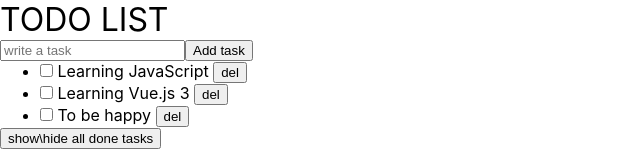
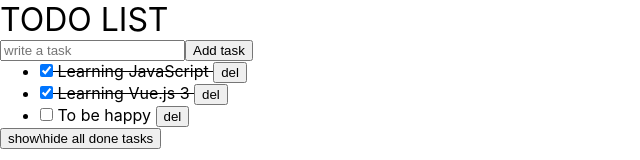
Before and after one commit to Ann-Fox/tapigo-test, a Vue app: page / in a window 1280 px wide. Shown: the top 160 px of the page, without its empty margins (0-640 px from the left). Built offline with nearby package versions, Linux system fonts and the light colour scheme.

Commit message:
feat: add task completion mark

```diff
--- a/src/App.vue
+++ b/src/App.vue
@@ -5,9 +5,9 @@ let id = 0
 
 const newTodo = ref('')
 const todos = ref([
-  { id: id++, text: 'Learning JavaScript' },
-  { id: id++, text: 'Learning Vue.js 3' },
-  { id: id++, text: 'To be happy' },
+  { id: id++, text: 'Learning JavaScript', done: true },
+  { id: id++, text: 'Learning Vue.js 3', done: true },
+  { id: id++, text: 'To be happy', done: false },
 ])
 
 function addTask() {
@@ -27,12 +27,12 @@ function removeTask(todo) {
 
   <main>
     <div>
-      <input type="text" v-model="newTodo" placeholder="write a task" required>
+      <input type="text" required v-model="newTodo" placeholder="write a task">
       <button @click="addTask">Add task</button>
     </div>
     <ul>
-      <li v-for="todo in todos" :key="todo.id">
-        <input type="checkbox" name="" id="">
+      <li v-for="todo in todos" :key="todo.id" :class="{ 'done': todo.done }">
+        <input type="checkbox" name="" v-model="todo.done">
         {{ todo.text }}
         <button @click="removeTask(todo)">del</button>
       </li>
@@ -41,4 +41,8 @@ function removeTask(todo) {
   </main>
 </template>
 
-<style scoped></style>
+<style scoped>
+.done {
+  text-decoration: line-through;
+}
+</style>
```
